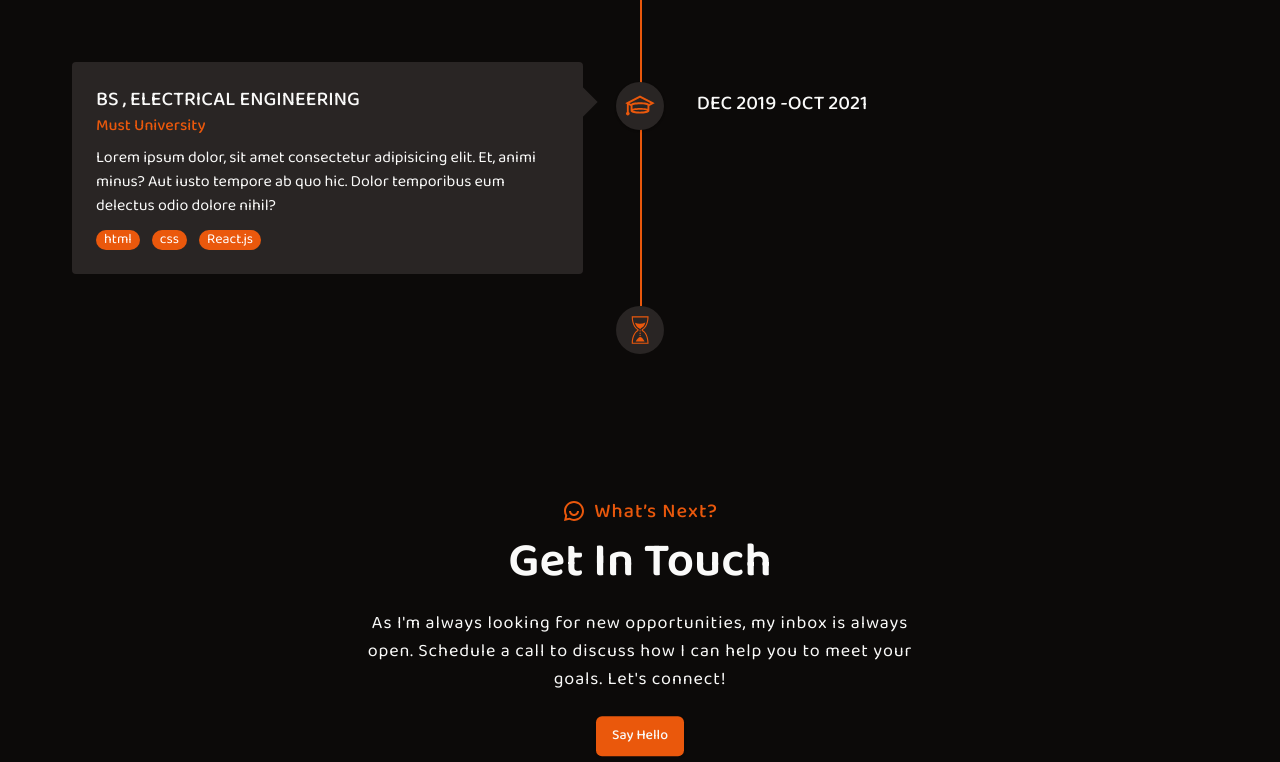
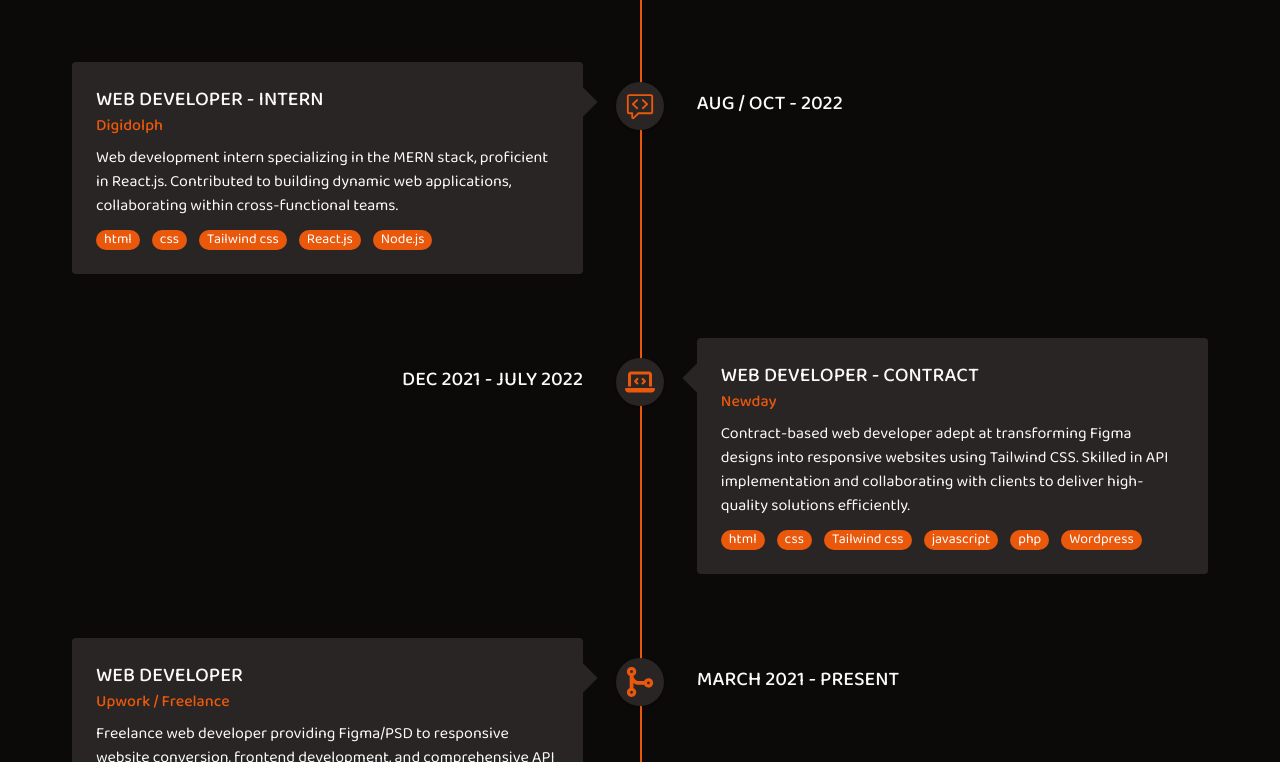
Before and after one commit to Umer-Aziz/portfolio, a Next.js app: page /about in a window 1280 px wide. Shown: the part 2198-2960 px from the top of the page. Built offline with nearby package versions, Linux system fonts and the light colour scheme.

Commit message:
complted experience section

```diff
--- a/components/about/Experience.tsx
+++ b/components/about/Experience.tsx
@@ -2,8 +2,10 @@
 import React from 'react'
 import { motion } from 'framer-motion';
 import { LiaGraduationCapSolid , LiaChalkboardTeacherSolid } from "react-icons/lia";
+import { GoCodeReview } from "react-icons/go";
+import { GiSandsOfTime } from "react-icons/gi";
+import { FaLaptopCode , FaCodeMerge} from "react-icons/fa6";
 
-import { GiSandsOfTime } from "react-icons/gi";
 import { Each } from '../Each';
 
 const Experience = () => {
@@ -14,7 +16,7 @@ const Experience = () => {
             description: "Graduated with a Bachelor of Science in Software Engineering, specializing in web development. Proficient in HTML, CSS, JavaScript, React, Node.js, and building responsive, user-friendly web applications. Degree received in Sep 2023.",
             tags: ['html', 'css', 'javascript',"Php","C#"],
             icon: LiaGraduationCapSolid,
-            date: "2019 - 2023"
+            date: "Sep 2019 - 2023"
         },
         {
             title: "Student Assistant",
@@ -25,12 +27,28 @@ const Experience = () => {
             date: "Dec 2019 - Oct 2021"
         },
         {
-            title: "Bs , Electrical Engineering",
-            subtitle: "Must university",
-            description: "Lorem ipsum dolor, sit amet consectetur adipisicing elit. Et, animi minus? Aut iusto tempore ab quo hic. Dolor temporibus eum delectus odio dolore nihil?",
-            tags: ['html', 'css', 'React.js'],
-            icon: LiaGraduationCapSolid,
-            date: "Dec 2019 -Oct 2021"
+            title: "Web Developer - Intern",
+            subtitle: "Digidolph",
+            description: "Web development intern specializing in the MERN stack, proficient in React.js. Contributed to building dynamic web applications, collaborating within cross-functional teams.",
+            tags: ['html', 'css', ,"Tailwind css",'React.js',"Node.js"],
+            icon: GoCodeReview,
+            date: "Aug / Oct - 2022"
+        },
+        {
+            title: "Web Developer - Contract",
+            subtitle: "Newday",
+            description: "Contract-based web developer adept at transforming Figma designs into responsive websites using Tailwind CSS. Skilled in API implementation and collaborating with clients to deliver high-quality solutions efficiently.",
+            tags: ['html', 'css', ,"Tailwind css",'javascript',"php","Wordpress"],
+            icon: FaLaptopCode,
+            date: "Dec 2021 - July 2022"
+        },
+        {
+            title: "Web Developer",
+            subtitle: "Upwork / Freelance",
+            description: "Freelance web developer providing Figma/PSD to responsive website conversion, frontend development, and comprehensive API and backend development to deliver comprehensive solutions tailored to clients' needs.",
+            tags: ["Tailwind css",'React.js',"Next.js","Wordpress","shopify"],
+            icon: FaCodeMerge,
+            date: "March 2021 - Present"
         },
     ]
     return (
@@ -63,7 +81,7 @@ const Experience = () => {
                                         <h2 className='uppercase text-xl font-medium'>{item.title}</h2>
                                         <h3 className='text-primary font-medium capitalize'>{item.subtitle}</h3>
                                         <p className='mt-2'>{item.description}</p>
-                                        <div className='Tag mt-3 flex items-center gap-3'>
+                                        <div className='Tag mt-3 flex flex-wrap items-center gap-3'>
                                             {/* Loop through tags */}
                                             {item.tags.map((tag:string, index:number) => (
                                                 <span key={index} className='px-2 bg-primary rounded-2xl text-sm text-white'>{tag}</span>
```
